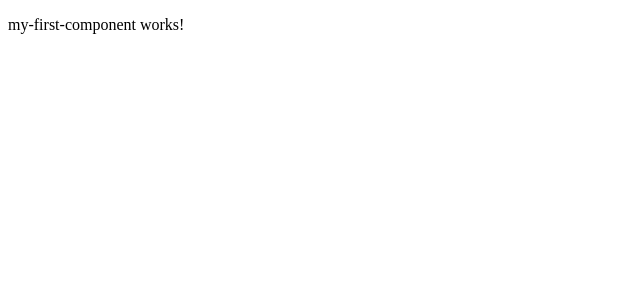
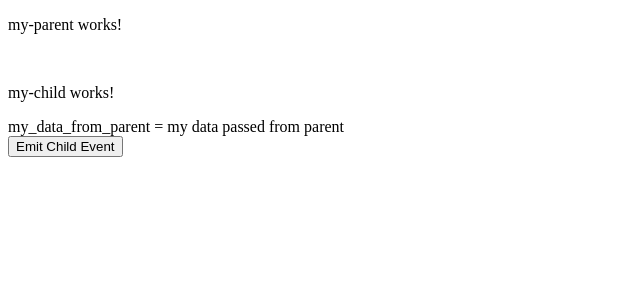
Before and after one commit to Nano-Byte-Academy/Angular-Core, an Angular app in the folder 1-angular-core/: page / in a window 1280 px wide. Shown: the top 300 px of the page, without its empty margins (0-640 px from the left). Built offline with nearby package versions, Linux system fonts and the light colour scheme; no server answers.

Commit message:
@Input & @Output decorators

```diff
--- a/1-angular-core/src/app/app.component.html
+++ b/1-angular-core/src/app/app.component.html
@@ -1,2 +1,4 @@
+<!--
+<app-my-first-component></app-my-first-component> -->
 
-<app-my-first-component></app-my-first-component>
+<app-my-parent></app-my-parent>
--- a/1-angular-core/src/app/app.component.ts
+++ b/1-angular-core/src/app/app.component.ts
@@ -1,13 +1,15 @@
 import { Component } from '@angular/core';
 import { RouterOutlet } from '@angular/router';
 import { MyFirstComponentComponent } from './my-first-component/my-first-component.component';
+import { MyParentComponent } from './parent-child-demo/my-parent/my-parent.component';
 
 @Component({
   selector: 'app-root',
   standalone: true,
   imports: [
     RouterOutlet,
-    MyFirstComponentComponent
+    MyFirstComponentComponent,
+    MyParentComponent
   ],
   templateUrl: './app.component.html',
   styleUrl: './app.component.scss'
--- /dev/null
+++ b/1-angular-core/src/app/parent-child-demo/my-child/my-child.component.html
@@ -0,0 +1,6 @@
+<p>my-child works!</p>
+
+<div>my_data_from_parent = {{ my_data_from_parent }}</div>
+
+<button type="button" (click)="emitValueToParent('my new value1')">
+    Emit Child Event</button>
--- /dev/null
+++ b/1-angular-core/src/app/parent-child-demo/my-child/my-child.component.ts
@@ -0,0 +1,19 @@
+import { Component, EventEmitter, Input, Output } from '@angular/core';
+
+@Component({
+  selector: 'app-my-child',
+  standalone: true,
+  imports: [],
+  templateUrl: './my-child.component.html',
+  styleUrl: './my-child.component.scss'
+})
+export class MyChildComponent {
+
+  @Input() my_data_from_parent = '';
+  @Output() newDataEvent = new EventEmitter<string>();
+
+  emitValueToParent(value: string){
+    this.newDataEvent.emit(value);
+  }
+
+}
--- /dev/null
+++ b/1-angular-core/src/app/parent-child-demo/my-parent/my-parent.component.html
@@ -0,0 +1,6 @@
+<p>my-parent works!</p>
+
+<br>
+
+<app-my-child [my_data_from_parent]="my_parent_child_data"
+    (newDataEvent)="updateValueFromEvent($event)"></app-my-child>
--- /dev/null
+++ b/1-angular-core/src/app/parent-child-demo/my-parent/my-parent.component.ts
@@ -0,0 +1,19 @@
+import { Component } from '@angular/core';
+import { MyChildComponent } from '../my-child/my-child.component';
+
+@Component({
+  selector: 'app-my-parent',
+  standalone: true,
+  imports: [ MyChildComponent ],
+  templateUrl: './my-parent.component.html',
+  styleUrl: './my-parent.component.scss'
+})
+export class MyParentComponent {
+
+  my_parent_child_data = "my data passed from parent";
+
+  updateValueFromEvent(newValue: string){
+    this.my_parent_child_data = newValue;
+  }
+
+}
```
Also changed, not shown: 1-angular-core/src/app/parent-child-demo/my-child/my-child.component.scss (added), 1-angular-core/src/app/parent-child-demo/my-parent/my-parent.component.scss (added), 2 other files (tests, documents, lock files or other folders).
